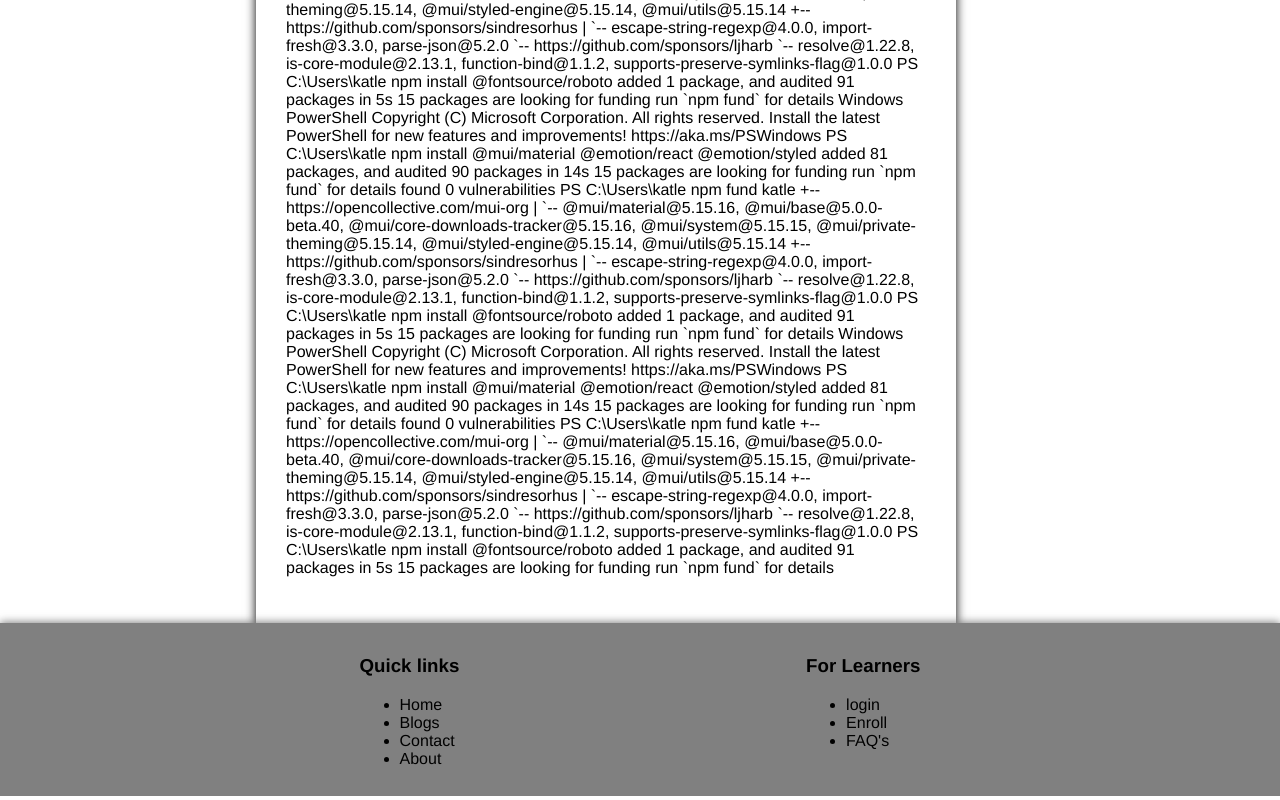
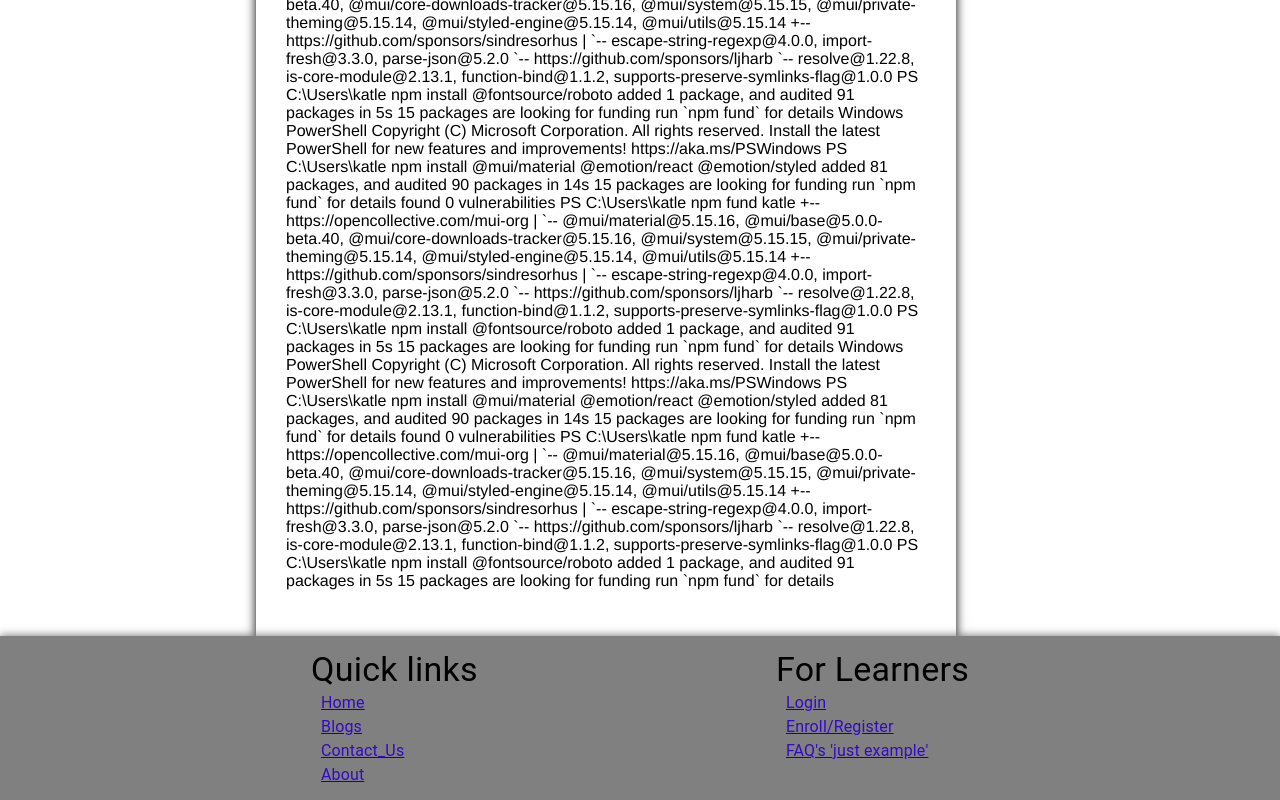
Before and after one commit to Katlego-ki/Mathematics-Education-Portal, a React (Create React App) app: page / in a window 1280 px wide. Shown: the part 841-1641 px from the top of the page. Built offline with nearby package versions, Linux system fonts and the light colour scheme.

Commit message:
added App.js and index.css

```diff
--- a/src/App.css
+++ b/src/App.css
@@ -5,7 +5,7 @@
     position: relative;
     left: 0;
     right: 0;
-    padding: 0.1%;
+    padding: 0.6%;
 }
 
 nav div{
@@ -25,28 +25,7 @@
     margin: auto;
 }
 
-body{
-    display: flex;
-    flex-direction: column;
-    bottom: 0;
-    margin: 0;
-    background-color: white;
-    font-family: 'Source Sans Pro','Helvetica Neue',Helvetica,Arial,sans-serif;
-}
-
-#root{
-    height: 100%;
-    left: 0;
-    right: 0;
-}
-
-body .h1{
-    display: flex;
-    left:0;
-    color: black;
-}
-
-#nav-bar div :hover {
+#nav-bar div :hover{
     text-decoration: underline;
 }
 
@@ -74,10 +53,6 @@
     box-shadow: 0px 5px 10px black;
 }
 
-body p{
-    flex-wrap: wrap;
-}
-
 #org-logo{
     top: 0;
     height: 80px;
--- /dev/null
+++ b/src/App.js
@@ -0,0 +1,27 @@
+import React from "react";
+import { BrowserRouter, Routes, Route } from "react-router-dom";
+import Layout from "./pages/Layout";
+import Home from "./pages/Home";
+import Blogs from "./pages/Blogs";
+import Contact from "./pages/Contact";
+import NoPage from "./pages/NoPage";
+import About from "./pages/About";
+import "./App.css";
+
+function App() {
+  return (
+    <BrowserRouter>
+      <Routes>
+        <Route path="/" element={<Layout />}>
+          <Route index element={<Home />} />
+          <Route path="blogs" element={<Blogs />} />
+          <Route path="contact" element={<Contact />} />
+          <Route path="About" element={<About />} />
+          <Route path="*" element={<NoPage />} />
+        </Route>
+      </Routes>
+    </BrowserRouter>
+  );
+}
+
+export default App;
--- /dev/null
+++ b/src/index.css
@@ -0,0 +1,24 @@
+body{
+    display: flex;
+    flex-direction: column;
+    bottom: 0;
+    margin: 0;
+    background-color: white;
+    font-family: 'Source Sans Pro','Helvetica Neue',Helvetica,Arial,sans-serif;
+}
+
+body .h1{
+    display: flex;
+    left:0;
+    color: black;
+}
+
+body p{
+    flex-wrap: wrap;
+}
+
+#root{
+    height: 100%;
+    left: 0;
+    right: 0;
+}
--- a/src/index.js
+++ b/src/index.js
@@ -1,29 +1,11 @@
 import React from "react";
+import { StrictMode } from "react";
 import ReactDOM from "react-dom/client";
-import { BrowserRouter, Routes, Route } from "react-router-dom";
-import Layout from "./pages/Layout";
-import Home from "./pages/Home";
-import Blogs from "./pages/Blogs";
-import Contact from "./pages/Contact";
-import NoPage from "./pages/NoPage";
-import About from "./pages/About";
-import "./App.css";
-
-export default function App() {
-  return (
-    <BrowserRouter>
-      <Routes>
-        <Route path="/" element={<Layout />}>
-          <Route index element={<Home />} />
-          <Route path="blogs" element={<Blogs />} />
-          <Route path="contact" element={<Contact />} />
-          <Route path="About" element={<About />} />
-          <Route path="*" element={<NoPage />} />
-        </Route>
-      </Routes>
-    </BrowserRouter>
-  );
-}
+import App from "./App";
+import "./index.css";
 
 const root = ReactDOM.createRoot(document.getElementById('root'));
-root.render(<App />);
+root.render(
+<StrictMode>
+    <App />
+</StrictMode>);
--- a/src/pages/Layout.js
+++ b/src/pages/Layout.js
@@ -3,16 +3,20 @@
 import TextField from "@mui/material/TextField";
 import IconButton from "@mui/material/IconButton";
 import SearchIcon from '@mui/icons-material/Search';
-import { Icon } from "@mui/material";
+//import { Icon } from "@mui/material";
 import HomeIcon from '@mui/icons-material/Home';
 import InfoIcon from '@mui/icons-material/Info';
 import PhoneIcon from '@mui/icons-material/Phone';
 import ArticleIcon from '@mui/icons-material/Article';
 import Typography from '@mui/material/Typography';
 import Stack from '@mui/material/Stack';
-import Box from "@mui/material/Box";
+//import { colors } from "@mui/material";
+//import Box from "@mui/material/Box";
 
-const styles = {style1:{fontWeight:"600", paddingLeft:"10px"}};
+const styles = {
+  style1:{fontWeight:"600", paddingLeft:"10px"},
+  styles2:{color:"rgb(50,10,200)", paddingLeft:"10px", textDecoration:"none"}
+};
 
 const Layout = () => {
   return (
@@ -31,7 +35,7 @@
               <Typography style={styles.style1}>Blogs</Typography>
             </Link>
 
-            <Link to="/about">
+            <Link to="/contact">
               <PhoneIcon/>
               <Typography style={styles.style1}>Contact_Us</Typography>
             </Link>
@@ -53,34 +57,49 @@
                       <SearchIcon style={{fill : "white"}} />
                     </IconButton>
 
-              </form>
+          </form>
         </nav>
       </div>
+
       <div id="outlet-div">
         <Outlet />
       </div>
 
-      <footer>
+      <footer> {/*use <stack> to replace <Stack> */}
+        <Stack id="sectionA" direction="column">
+          <Typography variant="h4" >Quick links</Typography>
+          <Link to="/">
+              <Typography style={styles.styles2}>Home</Typography>
+            </Link>
 
-        <section id="sectionA">
-          <h3>Quick links</h3>
-          <ul>
-            <li>Home</li>
-            <li>Blogs</li>
-            <li>Contact</li>
-            <li>About</li>
-          </ul>
-        </section>
+            <Link to="/blogs">
+              <Typography style={styles.styles2}>Blogs</Typography>
+            </Link>
 
-        <section id="sectionB">
-          <h3>For Learners</h3>
-          <ul>
-            <li>login</li>
-            <li>Enroll</li>
-            <li>FAQ's</li>
-          </ul>
-        </section>
+            <Link to="/contact">
+              <Typography style={styles.styles2}>Contact_Us</Typography>
+            </Link>
 
+            <Link to="/about">
+              <Typography style={styles.styles2}>About</Typography>
+            </Link>
+
+        </Stack>
+
+        <Stack id="sectionB" direction="column">
+          <Typography variant="h4">For Learners</Typography>
+          <Link to="/login">
+            <Typography style={styles.styles2}>Login</Typography>
+          </Link>
+
+          <Link to="/sign-in">
+            <Typography style={styles.styles2}>Enroll/Register</Typography>
+          </Link>
+
+          <Link to="/queries">
+            <Typography style={styles.styles2}>FAQ's 'just example'</Typography>
+          </Link>
+        </Stack>
       </footer>
     </>
   )
```
